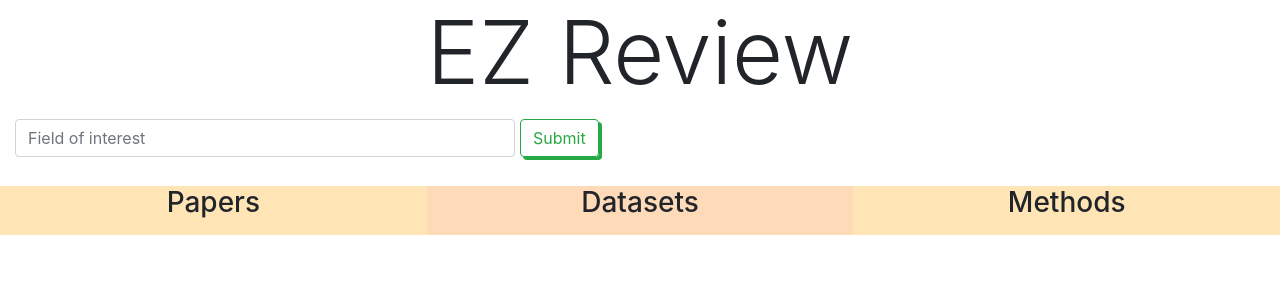
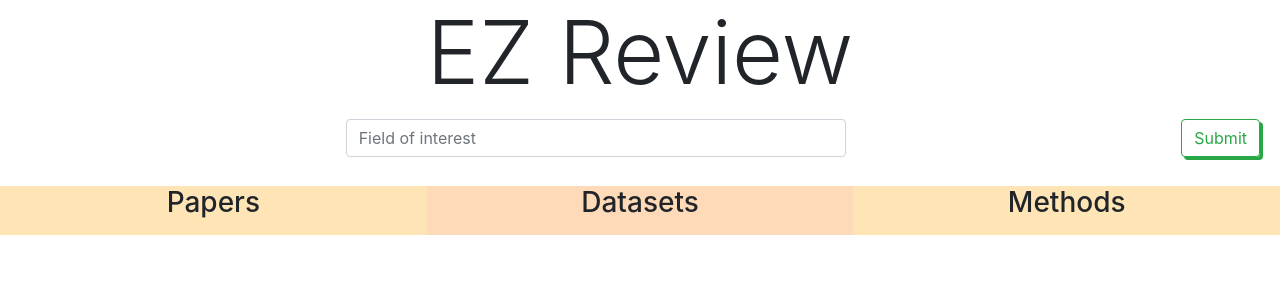
Before and after one commit to shpach/EZ-Review, a Flask app: page / in a window 1280 px wide. Shown: the top 300 px of the page. Run offline with Flask 2, Linux system fonts and the light colour scheme; some libraries are stand-ins or nearby versions.

Commit message:
centered button, but need to fix button location

```diff
--- a/templates/index.html
+++ b/templates/index.html
@@ -29,6 +29,11 @@
                 left: 0;
                 z-index: 1030;
                 margin-bottom: 0;
+            }
+
+            .center-block {
+                margin: auto;
+                display: block;
             }
 
             html, body {
```
